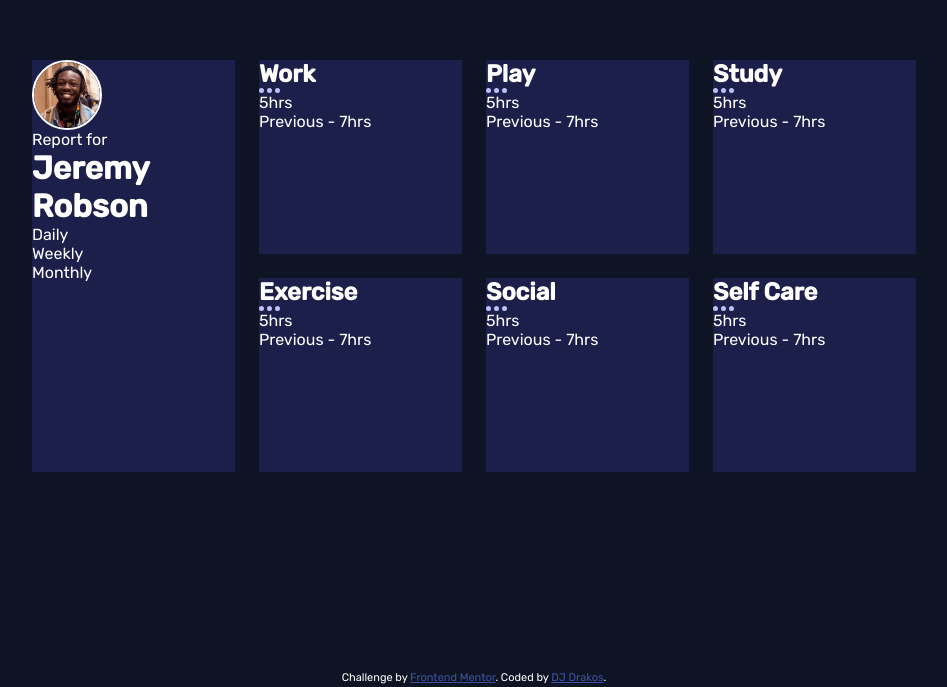
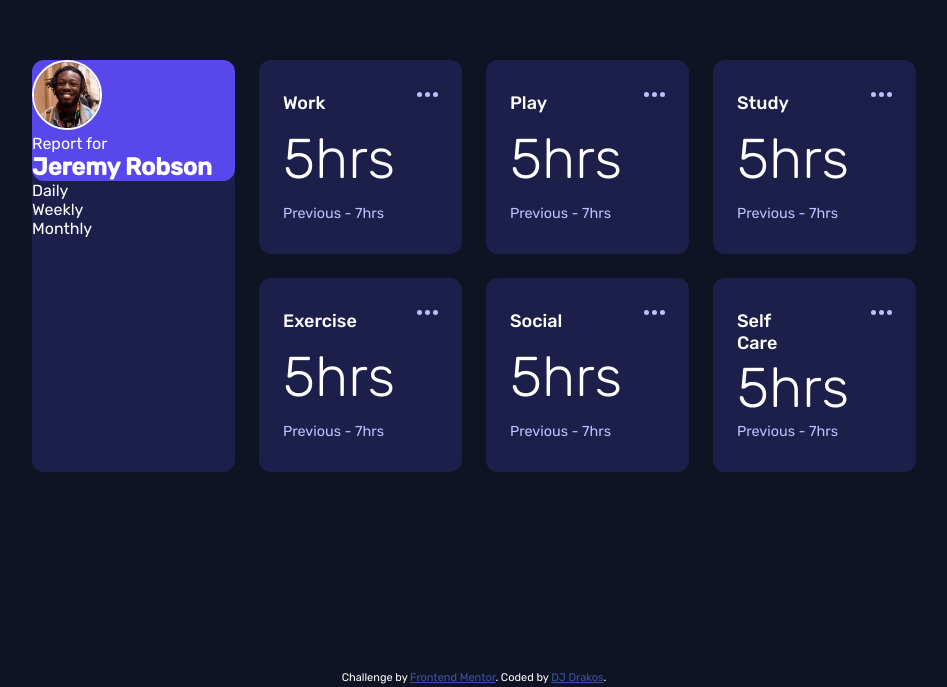
Before and after one commit to dj-drakos/fem-time-tracking-dashboard, a React (Create React App) app: page / in a window 1280 px wide. Shown: the part 113-800 px from the top of the page, without its empty margins (166-1113 px from the left). Built offline with nearby package versions, Linux system fonts and the light colour scheme.

Commit message:
add activity card grid layout

```diff
--- a/src/App.css
+++ b/src/App.css
@@ -2,6 +2,7 @@
   --card-width: 327px;
   --card-height: 136px;
   --gap: 24px;
+  --corner: 12px;
   display: flex;
   flex-direction: column;
   align-items: center;
@@ -15,26 +16,66 @@ header {
   width: var(--card-width);
 }
 
-header > img {
+main {
+  display: inherit;
+  flex-direction: inherit;
+  gap: 24px;
+}
+
+.profile {
+  background: hsl(246, 80%, 60%);
+  border-radius: var(--corner);
+}
+
+.profile > img {
   width: 70px;
   height: auto;
   border: 2px solid white;
   border-radius: 50%;
 }
 
-main {
-  display: inherit;
-  flex-direction: inherit;
-  gap: 24px;
+header, .activity-card {
+  background: hsl(235, 46%, 20%);
+  border-radius: var(--corner);
 }
 
-header, section {
-  background: hsl(235, 46%, 20%);
+.activity-card {
+  padding: 32px 24px;
+  height: var(--card-height);
+  width: var(--card-width);
+  display: grid;
+  grid-template: 'one two' auto
+                'three four' auto / 1fr 1fr;
+  place-content: space-between;
 }
 
-section {
-  height: var(--card-height);
-  width: var(--card-width);
+.activity-card > .one {
+  grid-area: one;
+  font-size: 1.125rem;
+  font-weight: 500;
+}
+
+.activity-card > .two {
+  grid-area: two;
+  justify-self: flex-end;
+}
+
+.activity-card > .three {
+  grid-area: three;
+  font-size: 2rem;
+  font-weight: 300;
+}
+
+.activity-card > .four {
+  grid-area: four;
+  justify-self:  flex-end;
+  align-self: center;
+  font-size: .9rem;
+  color: hsl(236, 100%, 87%);
+}
+
+h2, img {
+  display: inline-block;
 }
 
 .attribution {
@@ -45,7 +86,6 @@ section {
 .attribution a {
   color: hsl(228, 45%, 44%);
 }
-
 @media only screen and (min-width: 500px) {
   .App {
     --card-width: 203px;
@@ -73,6 +113,20 @@ section {
     gap: 24px;
   }
 
+  .activity-card {
+    grid-template: 'one two' auto
+                  'three three' auto
+                  'four four' auto / 1fr 1fr;
+  }
+
+  .activity-card > .three {
+    font-size: 3.5rem;
+  }
+
+  .activity-card > .four {
+    justify-self: auto;
+  }
+
   footer {
     grid-area: foot;
     padding: 3px;
--- a/src/App.jsx
+++ b/src/App.jsx
@@ -4,9 +4,11 @@ function App() {
   return (
     <div className="App">
       <header>
-        <img src="./images/image-jeremy.png" alt="Jeremy Robson" />
-        <p>Report for</p>
-        <h1>Jeremy Robson</h1>
+        <section className="profile">
+          <img src="./images/image-jeremy.png" alt="Jeremy Robson" />
+          <p>Report for</p>
+          <h1>Jeremy Robson</h1>
+        </section>
 
         <nav>
           <ul>
@@ -18,46 +20,46 @@ function App() {
       </header>
 
       <main>
-        <section>
-          <h2>Work</h2>
-          <img src="./images/icon-ellipsis.svg" alt="More Information" />
-          <p>5hrs</p>
-          <p>Previous - 7hrs</p>
+        <section className='activity-card'>
+          <h2 className ="one">Work</h2>
+          <img className ="two" src="./images/icon-ellipsis.svg" alt="More Information" />
+          <p className ="three">5hrs</p>
+          <p className ="four">Previous - 7hrs</p>
         </section>
 
-        <section>
-        <h2>Play</h2>
-          <img src="./images/icon-ellipsis.svg" alt="More Information" />
-          <p>5hrs</p>
-          <p>Previous - 7hrs</p>
+        <section className='activity-card'>
+          <h2 className="one">Play</h2>
+          <img className="two" src="./images/icon-ellipsis.svg" alt="More Information" />
+          <p className="three">5hrs</p>
+          <p className="four">Previous - 7hrs</p>
         </section>
 
-        <section>
-        <h2>Study</h2>
-          <img src="./images/icon-ellipsis.svg" alt="More Information" />
-          <p>5hrs</p>
-          <p>Previous - 7hrs</p>
+        <section className='activity-card'>
+          <h2 className="one">Study</h2>
+          <img className="two" src="./images/icon-ellipsis.svg" alt="More Information" />
+          <p className="three">5hrs</p>
+          <p className="four">Previous - 7hrs</p>
         </section>
 
-        <section>
-        <h2>Exercise</h2>
-          <img src="./images/icon-ellipsis.svg" alt="More Information" />
-          <p>5hrs</p>
-          <p>Previous - 7hrs</p>
+        <section className='activity-card'>
+          <h2 className ="one">Exercise</h2>
+          <img className ="two" src="./images/icon-ellipsis.svg" alt="More Information" />
+          <p className ="three">5hrs</p>
+          <p className ="four">Previous - 7hrs</p>
         </section>
 
-        <section>
-        <h2>Social</h2>
-          <img src="./images/icon-ellipsis.svg" alt="More Information" />
-          <p>5hrs</p>
-          <p>Previous - 7hrs</p>
+        <section className='activity-card'>
+          <h2 className ="one">Social</h2>
+          <img className ="two" src="./images/icon-ellipsis.svg" alt="More Information" />
+          <p className ="three">5hrs</p>
+          <p className ="four">Previous - 7hrs</p>
         </section>
 
-        <section>
-        <h2>Self Care</h2>
-            <img src="./images/icon-ellipsis.svg" alt="More Information" />
-            <p>5hrs</p>
-            <p>Previous - 7hrs</p>
+        <section className='activity-card'>
+          <h2 className ="one">Self Care</h2>
+          <img className ="two" src="./images/icon-ellipsis.svg" alt="More Information" />
+          <p className ="three">5hrs</p>
+          <p className ="four">Previous - 7hrs</p>
         </section>
       </main>
 
--- a/src/index.css
+++ b/src/index.css
@@ -25,6 +25,7 @@ body, #root {
 }
 
 body {
+  font-size: 16px;
   font-family: 'Rubik', sans-serif;
   -webkit-font-smoothing: antialiased;
   -moz-osx-font-smoothing: grayscale;
```
